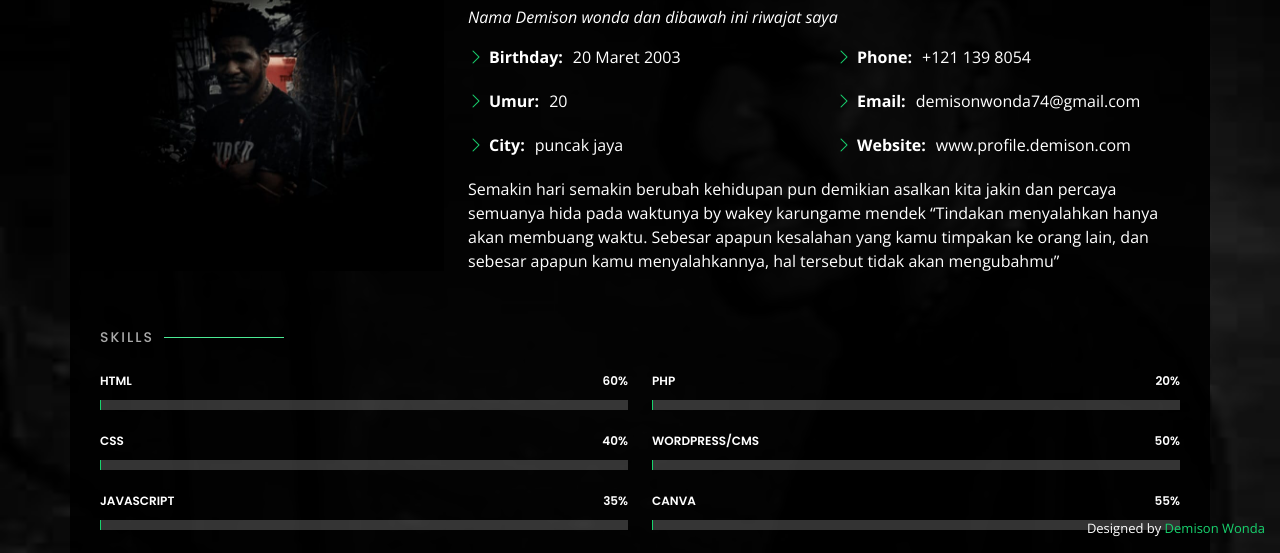
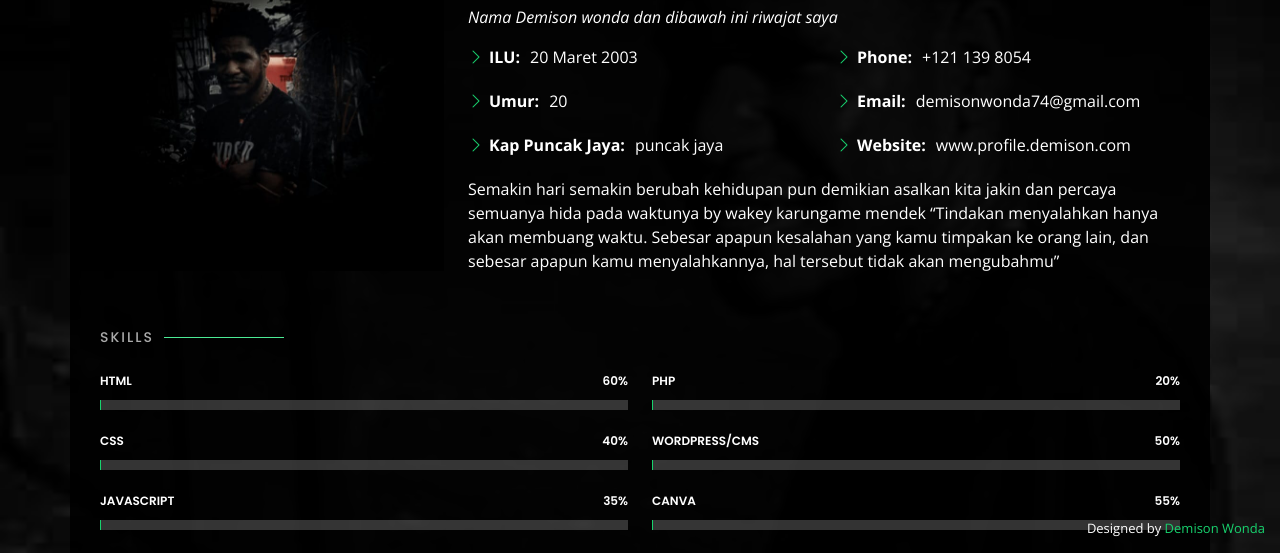
Before and after one commit to DemisonWonda/profille, a plain HTML site: page index.html in a window 1280 px wide. Both pictures are taken after a click on the link "Bio/Data". Shown: the part 247-800 px from the top of the page. Drawn offline with nearby package versions, Linux system fonts and the light colour scheme.

Commit message:
Update index.html

```diff
--- a/index.html
+++ b/index.html
@@ -90,9 +90,9 @@
           <div class="row">
             <div class="col-lg-6">
               <ul>
-                <li><i class="bi bi-chevron-right"></i> <strong>Birthday:</strong> <span>20 Maret 2003</span></li>
+                <li><i class="bi bi-chevron-right"></i> <strong>ILU:</strong> <span>20 Maret 2003</span></li>
                 <li><i class="bi bi-chevron-right"></i> <strong>Umur:</strong> <span>20</span></li>
-                <li><i class="bi bi-chevron-right"></i> <strong>City:</strong> <span>puncak jaya </span></li>
+                <li><i class="bi bi-chevron-right"></i> <strong>Kap Puncak Jaya:</strong> <span>puncak jaya </span></li>
               </ul>
             </div>
             <div class="col-lg-6">
```
